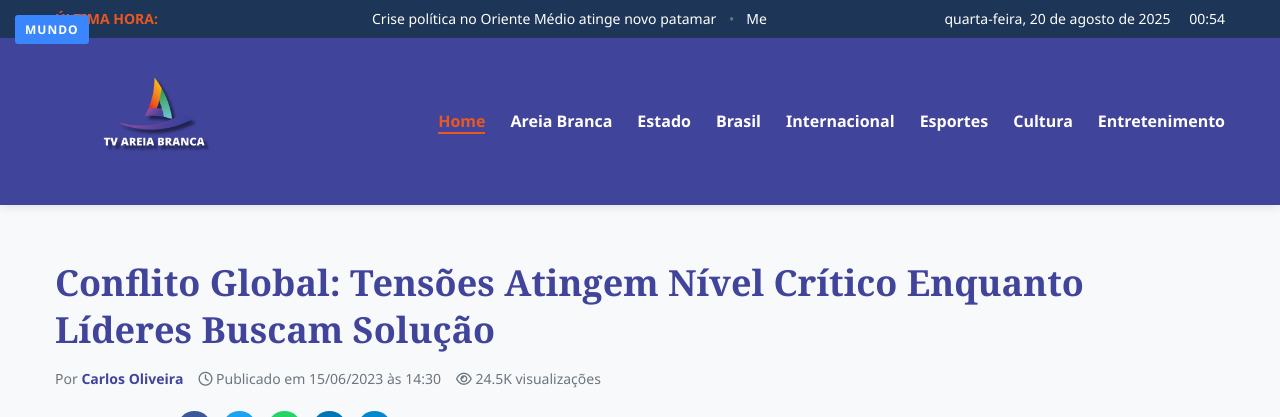
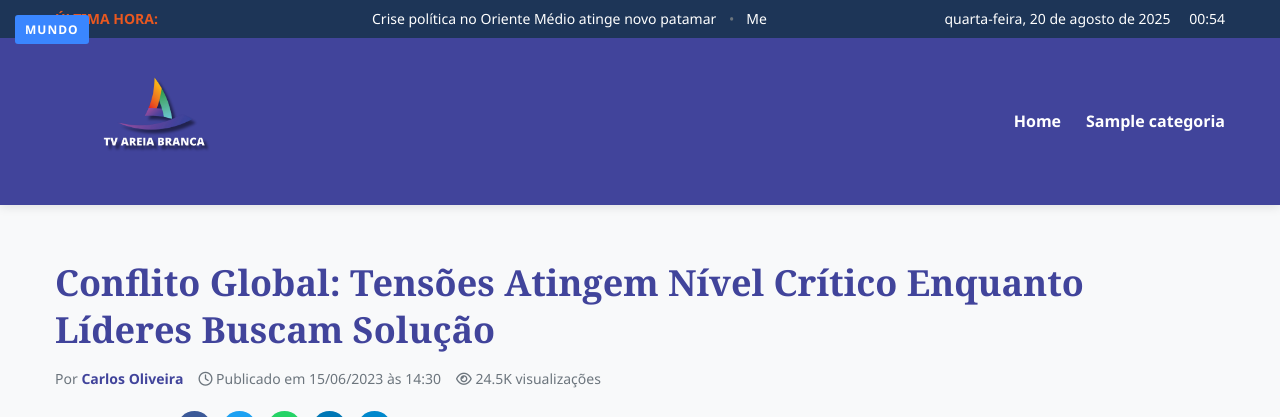
Before and after one commit to hiagospencer/tvAreiaBranca, a Django app: page /detalhes/ in a window 1280 px wide. Shown: the top 417 px of the page. Run offline with Django 5.2, Linux system fonts and the light colour scheme; tables that the repository leaves empty hold one stand-in row (values such as "Sample post"); some libraries are stand-ins or nearby versions.

Commit message:
Configurando o postgresql e criando os menus dinamicos para cada categoria

```diff
--- /dev/null
+++ b/blog/context_processor.py
@@ -0,0 +1,6 @@
+from .models import Categoria
+
+def menu_context(request):
+    return {
+        'categorias': Categoria.objects.all()
+    }
--- a/blog/models.py
+++ b/blog/models.py
@@ -1,4 +1,6 @@
 from django.db import models
+from django.utils.text import slugify
+
 from ckeditor.fields import RichTextField
 
 # Autor do post
@@ -14,7 +16,13 @@ class Autor(models.Model):
 # Categoria principal do post
 class Categoria(models.Model):
     nome = models.CharField(max_length=100, unique=True)
+    slug = models.SlugField(unique=True, blank=True)
     data_criacao = models.DateTimeField(auto_now_add=True)
+
+    def save(self, *args, **kwargs):
+        if not self.slug:
+            self.slug = slugify(self.nome)
+        super().save(*args, **kwargs)
 
     def __str__(self):
         return self.nome
--- a/blog/urls.py
+++ b/blog/urls.py
@@ -5,5 +5,5 @@ urlpatterns = [
     path('', homepage, name='homepage'),
     # path('detalhes/<int:post_id>/', detail, name='detail'),
     path('detalhes/', detail, name='detail'),
-    path('categoria/', category, name='category'),
+    path('categoria/<slug:slug>/', category, name='category'),
 ]
--- a/blog/views.py
+++ b/blog/views.py
@@ -1,4 +1,6 @@
 from django.shortcuts import render
+from .models import Post, Categoria, SubCategoria
+from django.shortcuts import get_object_or_404
 
 def homepage(request):
     return render(request, 'index.html')
@@ -6,5 +8,17 @@ def homepage(request):
 def detail(request):
     return render(request, 'detail/details.html')
 
-def category(request):
-    return render(request, 'category/category.html')
+def category(request, slug):
+    categoria = get_object_or_404(Categoria, slug=slug)
+    posts = Post.objects.filter(categoria=categoria)
+    subcategorias = SubCategoria.objects.filter(categoria=categoria)
+
+    context = {
+        'categoria': categoria,
+        'posts': posts,
+        'subcategorias': subcategorias,
+    }
+    return render(request, 'category/category.html', context)
+
+# def category(request):
+#     return render(request, 'category/category.html')
--- a/templates/assistant/footer.html
+++ b/templates/assistant/footer.html
@@ -21,14 +21,10 @@
             <div class="footer-section">
                 <h3>Categorias</h3>
                 <ul>
-                    <li><a href="index.html" class="active">Home</a></li>
-                    <li><a href="categoria.html">Areia Branca</a></li>
-                    <li><a href="categoria.html">Estado</a></li>
-                    <li><a href="categoria.html">Brasil</a></li>
-                    <li><a href="categoria.html">Internacional</a></li>
-                    <li><a href="categoria.html">Esportes</a></li>
-                    <li><a href="categoria.html">Cultura</a></li>
-                    <li><a href="categoria.html">Entretenimento</a></li>
+                    <li><a href="{% url 'homepage' %}" class="active">Home</a></li>
+                    {% for cat in categorias %}
+                    <li><a href="{% url 'category' slug=cat.slug %}">{{ cat.nome }}</a></li>
+                    {% endfor %}
                 </ul>
             </div>
             <div class="footer-section">
--- a/templates/assistant/header.html
+++ b/templates/assistant/header.html
@@ -26,14 +26,12 @@
             </div>
             <nav class="main-nav">
                 <ul class="desktop-menu">
-                    <li><a href="index.html" class="active">Home</a></li>
-                    <li><a href="categoria.html">Areia Branca</a></li>
-                    <li><a href="categoria.html">Estado</a></li>
-                    <li><a href="categoria.html">Brasil</a></li>
-                    <li><a href="categoria.html">Internacional</a></li>
-                    <li><a href="categoria.html">Esportes</a></li>
-                    <li><a href="categoria.html">Cultura</a></li>
-                    <li><a href="categoria.html">Entretenimento</a></li>
+                    <li><a href="{% url 'homepage' %}" class="{% if request.path == '/' %}active{% endif %}">Home</a></li>
+                    {% for cat in categorias %}
+                    <li><a href="{% url 'category' slug=cat.slug %}"
+                        class="{% if request.resolver_match.kwargs.slug == cat.slug %}active{% endif %}">{{ cat.nome }}</a>
+                    </li>
+                    {% endfor %}
                 </ul>
                 <div class="mobile-menu-btn">
                     <i class="fas fa-bars" style="color: #fff;"></i>
@@ -55,14 +53,12 @@
     </div>
     <nav class="mobile-nav">
         <ul>
-            <li><a href="index.html" class="active">Home</a></li>
-            <li><a href="categoria.html">Areia Branca</a></li>
-            <li><a href="categoria.html">Estado</a></li>
-            <li><a href="categoria.html">Brasil</a></li>
-            <li><a href="categoria.html">Internacional</a></li>
-            <li><a href="categoria.html">Esportes</a></li>
-            <li><a href="categoria.html">Cultura</a></li>
-            <li><a href="categoria.html">Entretenimento</a></li>
+            <li><a href="{% url 'homepage' %}" class="{% if request.path == '/' %}active{% endif %}">Home</a></li>
+            {% for cat in categorias %}
+            <li><a href="{% url 'category' slug=cat.slug %}"
+                class="{% if request.resolver_match.kwargs.slug == cat.slug %}active{% endif %}">{{ cat.nome }}</a>
+            </li>
+            {% endfor %}
         </ul>
     </nav>
     <div class="mobile-menu-footer">
```
Also changed, not shown: core/settings.py (+14 -4 lines), templates/category/category.html (+10 -9 lines), blog/migrations/0001_initial.py, blog/migrations/0002_alter_post_descricao.py (deleted).
